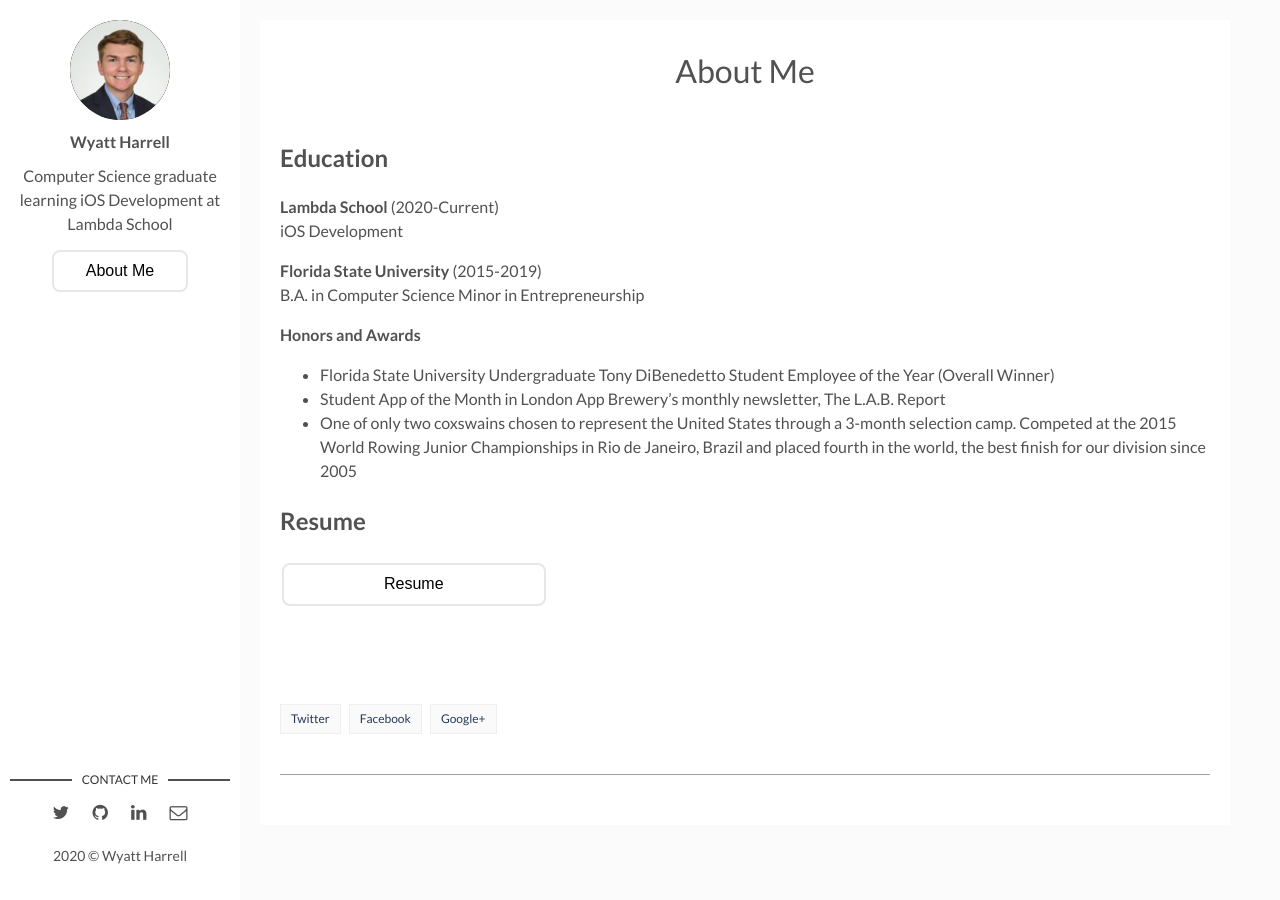
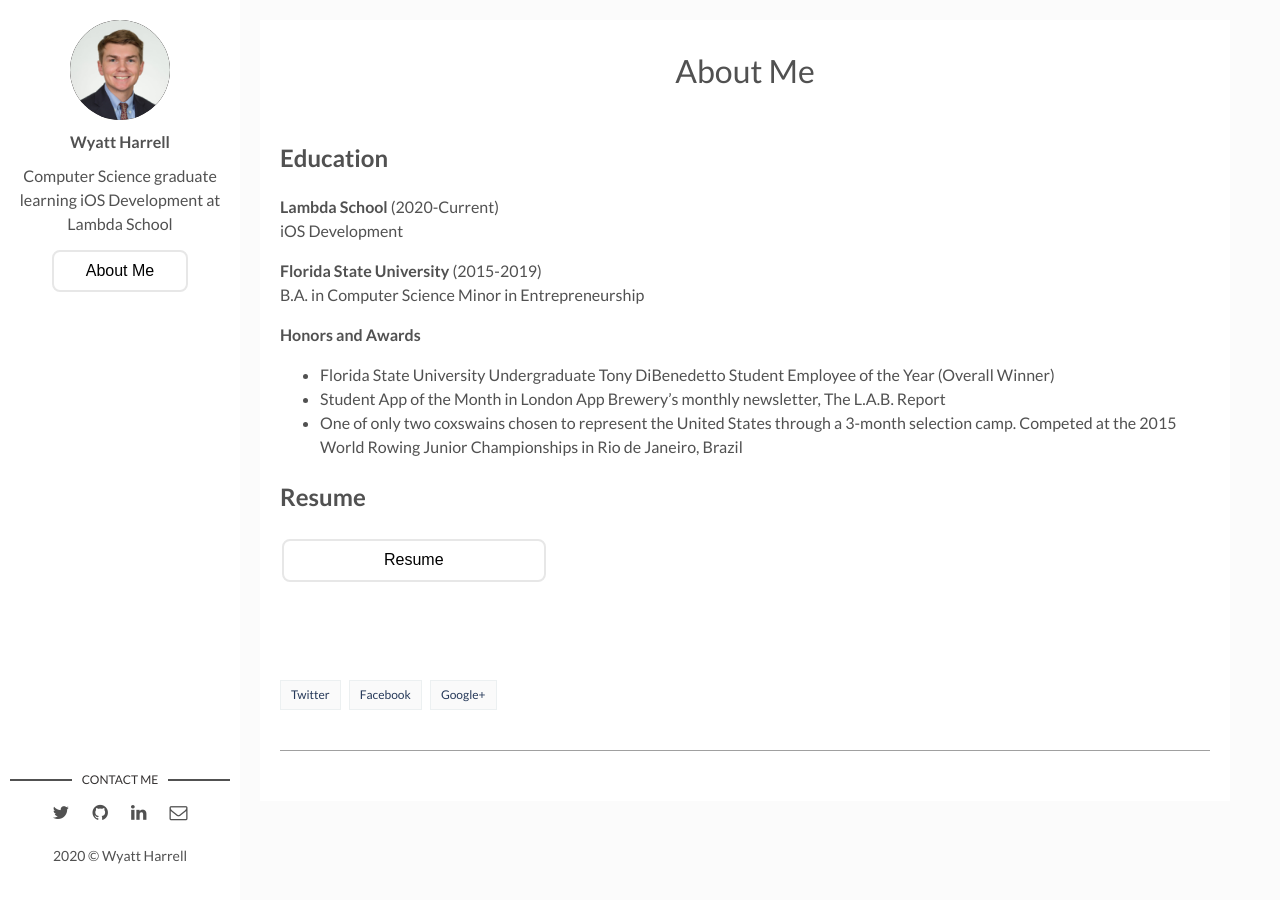
Before and after one commit to wyattharrell/wyattharrell.github.io, a Jekyll site: the page built from about.md, in a window 1280 px wide. Built offline with Jekyll 4.4.1, drawn with Linux system fonts in a browser that asks for light colours.

Commit message:
changed text on about me

```diff
--- a/about.md
+++ b/about.md
@@ -16,7 +16,7 @@ Minor in Entrepreneurship
 **Honors and Awards**
 * Florida State University Undergraduate Tony DiBenedetto Student Employee of the Year (Overall Winner)
 * Student App of the Month in London App Brewery’s monthly newsletter, The L.A.B. Report
-* One of only two coxswains chosen to represent the United States through a 3-month selection camp. Competed at the 2015 World Rowing Junior Championships in Rio de Janeiro, Brazil and placed fourth in the world, the best finish for our division since 2005
+* One of only two coxswains chosen to represent the United States through a 3-month selection camp. Competed at the 2015 World Rowing Junior Championships in Rio de Janeiro, Brazil
 
 ## Resume
 
```
